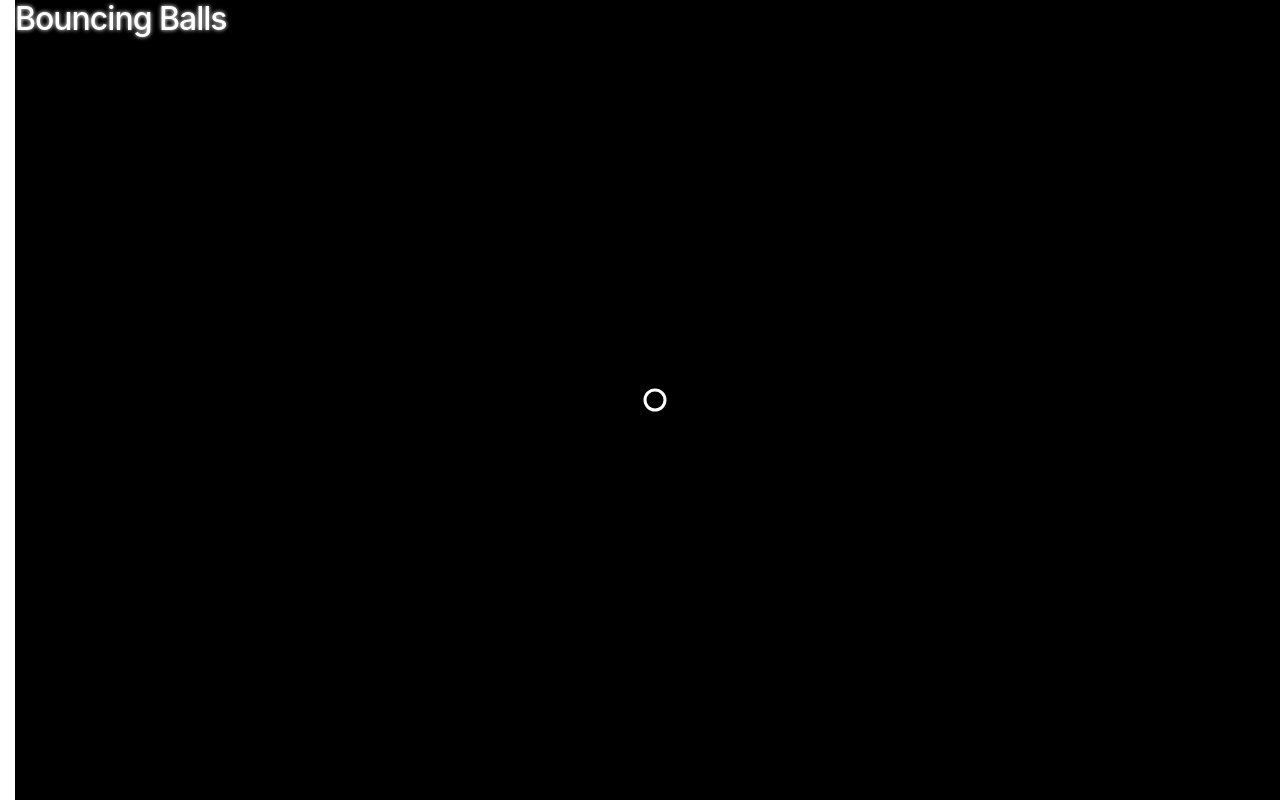
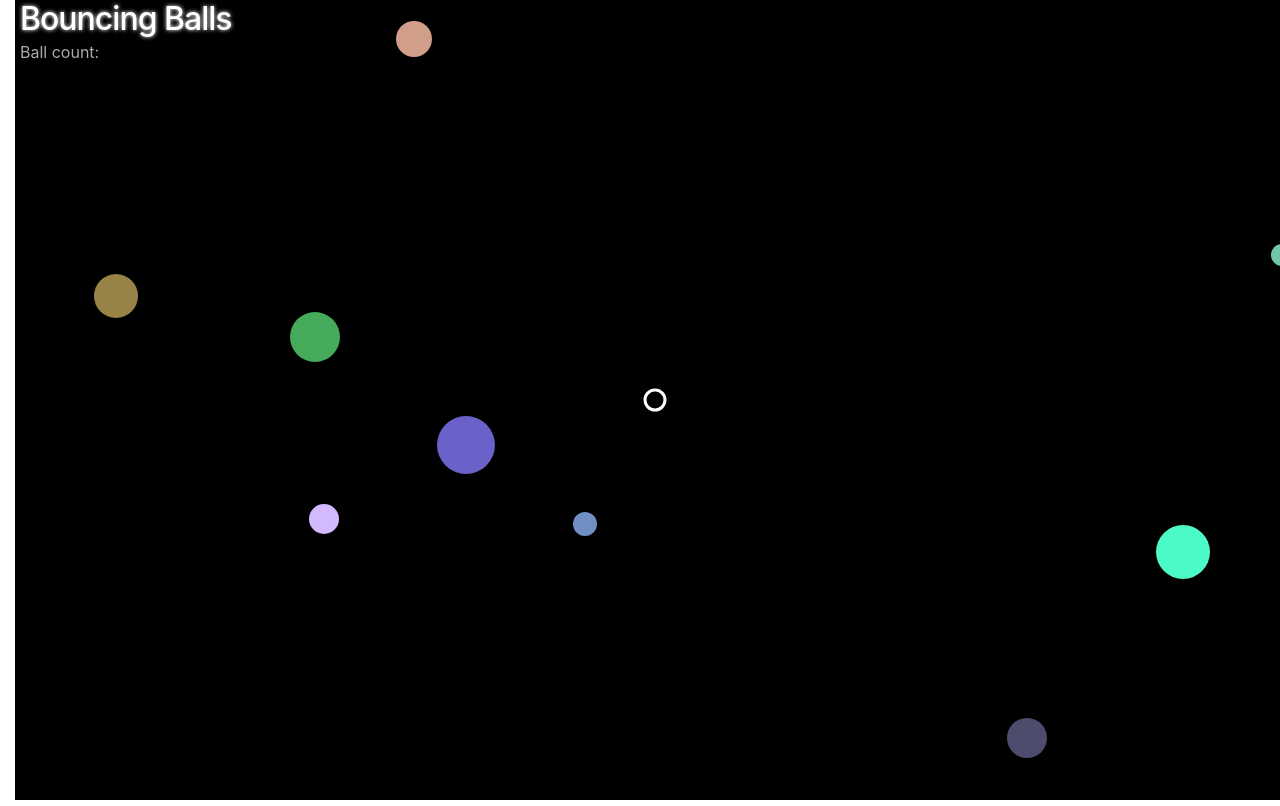
Before and after one commit to denisgat/Bouncing_Balls, a plain HTML site: page index.html in a window 1280 px wide. Drawn offline with nearby package versions, Linux system fonts and the light colour scheme.

Commit message:
finalizing js

```diff
--- a/CSS/styles.css
+++ b/CSS/styles.css
@@ -17,4 +17,12 @@ html, body {
     letter-spacing: -1px;
     text-shadow: 0 0 4px white;
     position: absolute;
+    left: 20px;
   }
+
+  p {
+    position: absolute;
+    top: 40px;
+    left: 20px;
+    color: #aaa;
+  }
--- a/JS/main.js
+++ b/JS/main.js
@@ -1,7 +1,7 @@
 const canvas = document.querySelector('canvas');
 const ctx = canvas.getContext('2d');
 const counter = document.getElementById('txt');
-const button = document.getElementById('btn1');
+
 
 const width = canvas.width = window.innerWidth;
 const height = canvas.height = window.innerHeight;
@@ -42,17 +42,20 @@ function EvilCircle(x, y, velX, velY, exists) {
 
 //gets Ball() to inherit the methods defined on the Shape()'s prototype
 Ball.prototype = Object.create(Shape.prototype);
+
 Object.defineProperty(Ball.prototype, 'constructor', {
   value: Ball,
   enumerable: false, // so that it does not appear in 'for in' loop
   writable: true });
 
-//gets EvilCircle to inherit the methods defined on teh Shape Prototype
+//gets EvilCircle to inherit the methods defined on the Shape Prototype
 EvilCircle.prototype = Object.create(Shape.prototype);
+
 Object.defineProperty(EvilCircle.prototype, 'constructor', {
   value: EvilCircle,
   enumerable: false, // so that it does not appear in 'for in' loop
   writable: true });
+
 // Evil Circle Methods
 
 EvilCircle.prototype.draw = function () {
@@ -121,25 +124,26 @@ Ball.prototype.draw = function () {
   ctx.fill();
 }
 
-Ball.prototype.update = function () {
-  if ((this.x + this.size) >= width) {
-    this.size = -(this.size);
-  }
-
-  if ((this.x - this.size) <= 0) {
+Ball.prototype.update = function() {
+  if((this.x + this.size) >= width) {
     this.velX = -(this.velX);
   }
 
-  if ((this.y + this.size) >= height) {
+  if((this.x - this.size) <= 0) {
+    this.velX = -(this.velX);
+  }
+
+  if((this.y + this.size) >= height) {
     this.velY = -(this.velY);
   }
 
-  if ((this.y - this.size) <= 0) {
+  if((this.y - this.size) <= 0) {
     this.velY = -(this.velY);
   }
+
   this.x += this.velX;
   this.y += this.velY;
-}
+};
 
 Ball.prototype.collisionDetect = function () {
   for (let j = 0; j < balls.length; j++) {
@@ -186,7 +190,7 @@ function loop() {
   Evil.draw();
   Evil.checkBounds();
   Evil.setControls();
-  // Evil.collisionDetect();
+  Evil.collisionDetect();
 
   for (let i = 0; i < balls.length; i++) {
     if (balls[i].exists == true) {
--- a/index.html
+++ b/index.html
@@ -13,11 +13,12 @@
 
       <h1 class ="text-white">Bouncing Balls</h1>
       <!-- <button class="btn btn-lg" id="btn1">Slow Motion</button> -->
-
+      <p id = "txt">Ball count:</p>
 
         <canvas>
         </canvas>
-  </div>
+    </div>
+
     <script src="https://code.jquery.com/jquery-3.3.1.slim.min.js" integrity="sha384-q8i/X+965DzO0rT7abK41JStQIAqVgRVzpbzo5smXKp4YfRvH+8abtTE1Pi6jizo" crossorigin="anonymous"></script>
     <script src="https://cdnjs.cloudflare.com/ajax/libs/popper.js/1.14.7/umd/popper.min.js" integrity="sha384-UO2eT0CpHqdSJQ6hJty5KVphtPhzWj9WO1clHTMGa3JDZwrnQq4sF86dIHNDz0W1" crossorigin="anonymous"></script>
     <script src="https://stackpath.bootstrapcdn.com/bootstrap/4.3.1/js/bootstrap.min.js" integrity="sha384-JjSmVgyd0p3pXB1rRibZUAYoIIy6OrQ6VrjIEaFf/nJGzIxFDsf4x0xIM+B07jRM" crossorigin="anonymous"></script>
```
